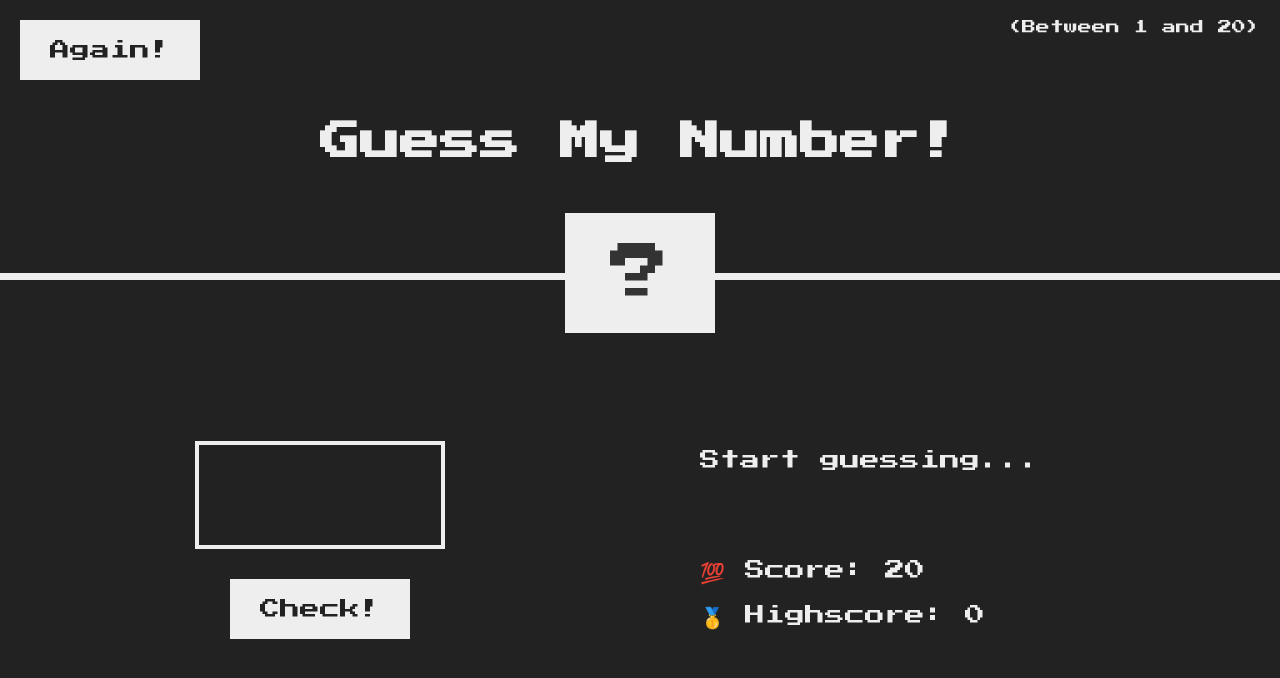
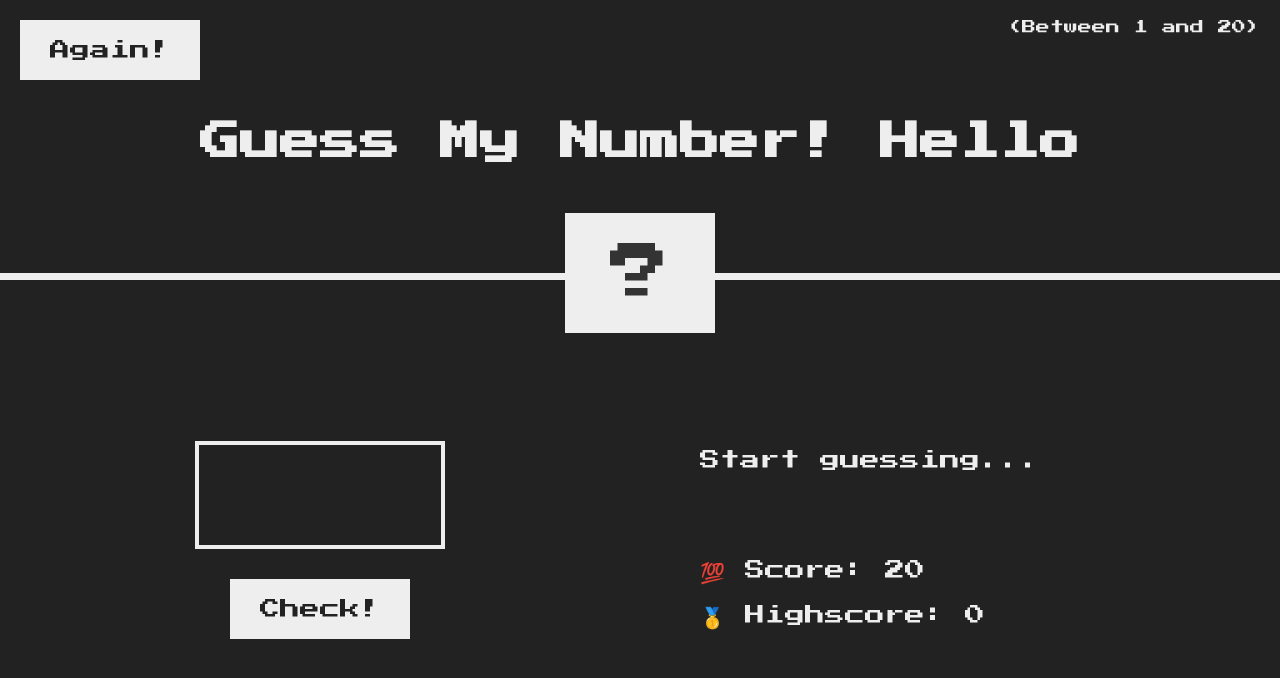
Before and after one commit to sonht17102dev/lab-7, a plain HTML site: page index.html in a window 1280 px wide. Drawn offline with Linux system fonts and the light colour scheme.

Commit message:
them text

```diff
--- a/index.html
+++ b/index.html
@@ -1,5 +1,6 @@
 <!DOCTYPE html>
 <html lang="en">
+
 <head>
   <meta charset="UTF-8" />
   <meta name="viewport" content="width=device-width, initial-scale=1.0" />
@@ -7,9 +8,10 @@
   <link rel="stylesheet" href="style.css" />
   <title>Guess My Number!</title>
 </head>
+
 <body>
   <header>
-      <h1>Guess My Number!</h1>
+    <h1>Guess My Number! Hello</h1>
     <p class="between">(Between 1 and 20)</p>
     <button class="btn again">Again!</button>
     <div class="number">?</div>
@@ -29,4 +31,6 @@
   </main>
   <script src="script.js"></script>
 </body>
+
+
 </html>
```
Lines whose indentation alone changed are shown as unchanged.
